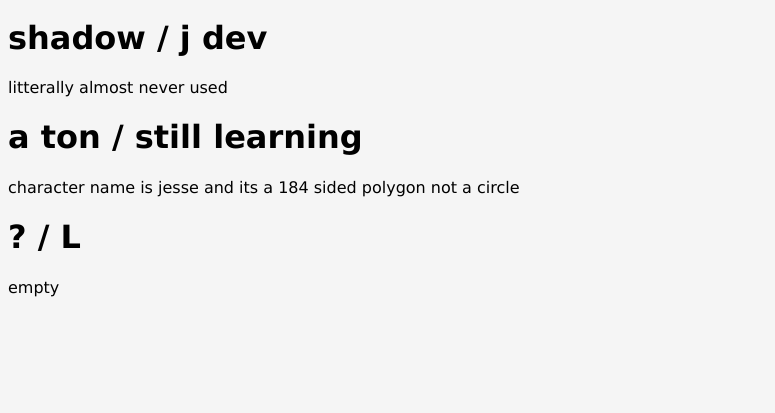
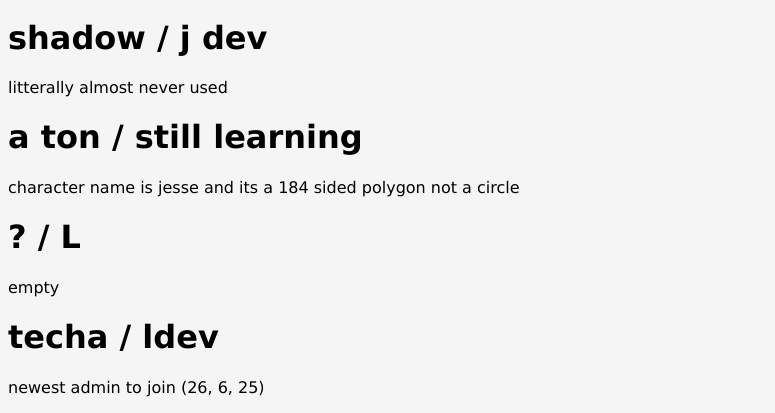
Before and after one commit to trollballsgame/trollballs_doc, a plain HTML site: page mainchars.html in a window 1280 px wide. Shown: the part 748-1161 px from the top of the page, without its empty margins (0-775 px from the left). Before the commit the page ends 1061 px from the top, so only its background shows below. Drawn offline with Linux system fonts and the light colour scheme.

Commit message:
Update mainchars.html
added new admin ldev

```diff
--- a/mainchars.html
+++ b/mainchars.html
@@ -28,6 +28,8 @@
     <p>character name is jesse and its a 184 sided polygon not a circle</p>
     <h1 id="abomination">? / L</h1>
     <p id="p">empty</p>
+    <h1>techa / ldev</h1>
+    <p>newest admin to join (26, 6, 25)</p>
     <script src="index.js"></script>
 </body>
 </html>
```
